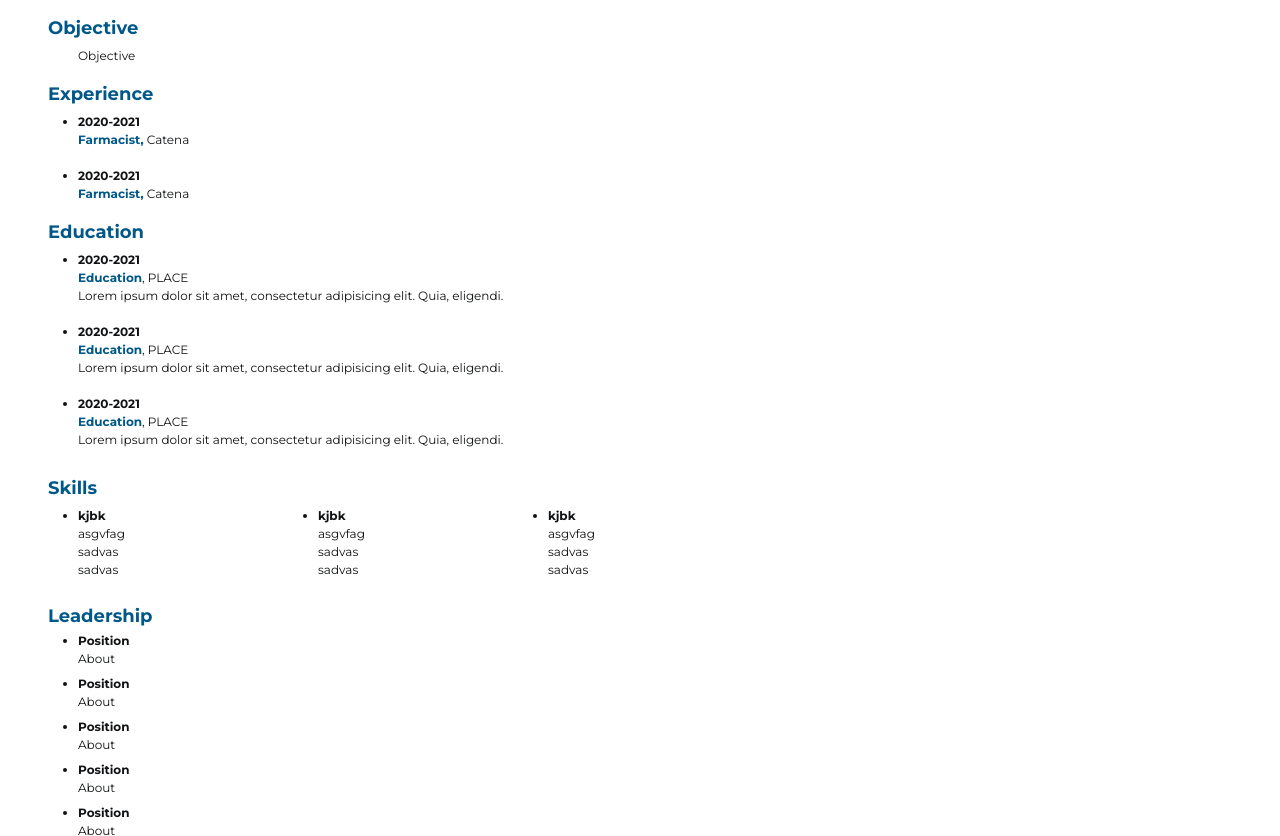
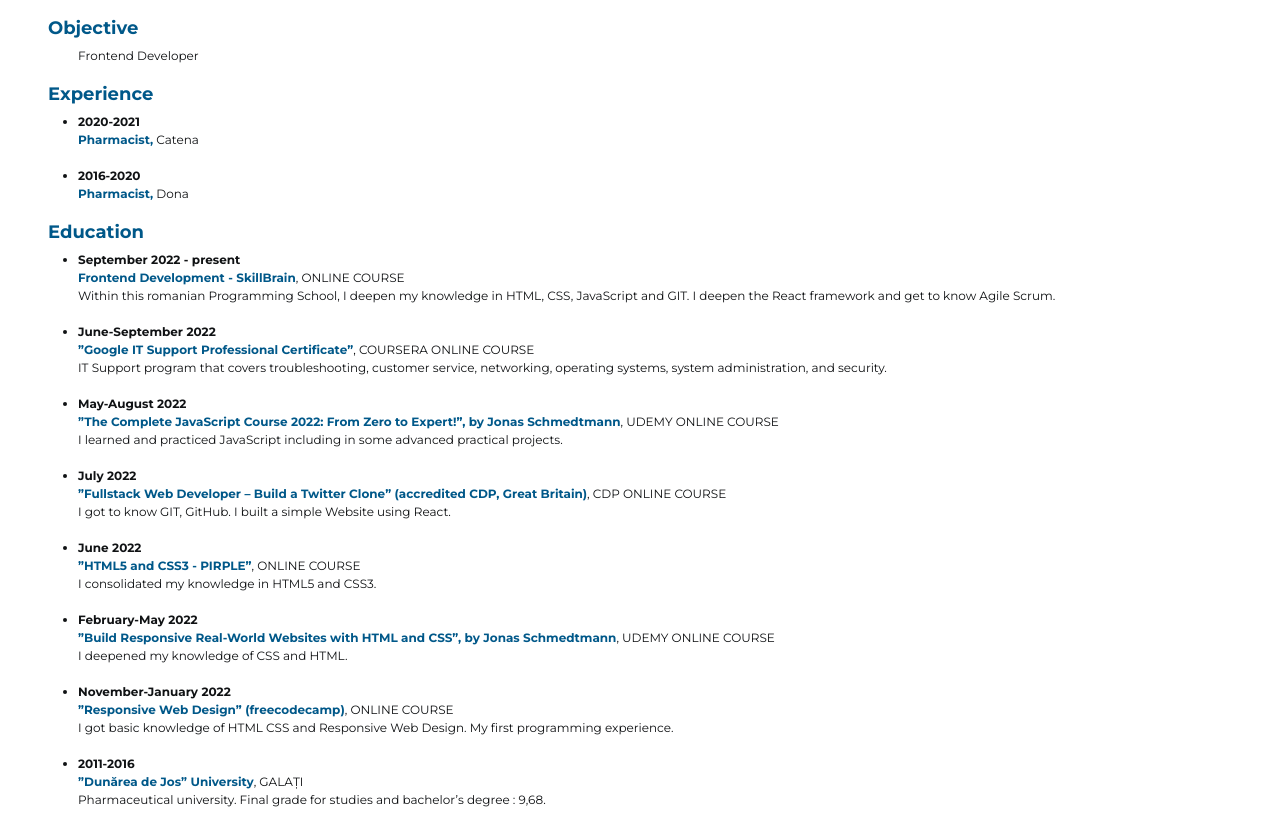
Before and after one commit to Ecaterina1991/Resume-Ecaterina-Stefan, a plain HTML site: page index.html in a window 1280 px wide. Shown: the part 115-951 px from the top of the page. Drawn offline with Linux system fonts and the light colour scheme; a web font is replaced by a local one.

Commit message:
completez toate campurile cu datele reale

```diff
--- a/index.html
+++ b/index.html
@@ -54,7 +54,7 @@
       <div class="content-resume">
         <div class="objective padding-bottom">
           <h2 class="title1">Objective</h2>
-          <p class="text1">Objective</p>
+          <p class="text1">Frontend Developer</p>
         </div>
 
         <div class="experience padding-bottom">
@@ -67,13 +67,13 @@
             <ul>
               <li><strong>2020-2021</strong></li>
 
-            <p><strong><span class="color-blue">Farmacist,</span></strong> Catena</p>
+            <p><strong><span class="color-blue">Pharmacist,</span></strong> Catena</p>
 
             <br>
 
-            <li><strong>2020-2021</strong></li>
+            <li><strong>2016-2020</strong></li>
 
-          <p><strong><span class="color-blue">Farmacist,</span></strong> Catena</p>
+          <p><strong><span class="color-blue">Pharmacist,</span></strong> Dona</p>
            </ul>
 
           </div>
@@ -87,24 +87,51 @@
           <div class="positionE">
             <ul>
               <li>
-                <strong>2020-2021</strong> <br />
-                <strong><span class="color-blue">Education</span></strong>, PLACE <br />
-                Lorem ipsum dolor sit amet, consectetur adipisicing elit. Quia,
-                eligendi.
+                <strong>September 2022 - present</strong> <br />
+                <strong><span class="color-blue">Frontend Development - SkillBrain</span></strong>, ONLINE COURSE <br />
+                Within this romanian Programming School, I deepen my knowledge in HTML, CSS, JavaScript and GIT. I deepen the React framework and get to know Agile Scrum.
               </li>
               <br />
               <li>
-                <strong>2020-2021</strong> <br />
-                <strong><span class="color-blue">Education</span></strong>, PLACE <br />
-                Lorem ipsum dolor sit amet, consectetur adipisicing elit. Quia,
-                eligendi.
+                <strong>June-September 2022</strong> <br />
+                <strong><span class="color-blue">”Google IT Support Professional Certificate”</span></strong>, COURSERA ONLINE COURSE <br />
+                IT Support program that covers troubleshooting, customer service, networking, operating systems, system administration, and security.
               </li>
               <br />
               <li>
-                <strong>2020-2021</strong> <br />
-                <strong><span class="color-blue">Education</span></strong>, PLACE <br />
-                Lorem ipsum dolor sit amet, consectetur adipisicing elit. Quia,
-                eligendi.
+                <strong>May-August 2022</strong> <br />
+                <strong><span class="color-blue">”The Complete JavaScript Course 2022: From Zero to Expert!”, by Jonas Schmedtmann</span></strong>, UDEMY ONLINE COURSE <br />
+                I learned and practiced JavaScript including in some advanced practical projects.
+              </li>
+              <br />
+              <li>
+                <strong>July 2022</strong> <br />
+                <strong><span class="color-blue">”Fullstack Web Developer – Build a Twitter Clone” (accredited CDP, Great Britain)</span></strong>, CDP ONLINE COURSE <br />
+                I got to know GIT, GitHub. I built a simple Website using React.
+              </li>
+              <br />
+              <li>
+                <strong>June 2022</strong> <br />
+                <strong><span class="color-blue">”HTML5 and CSS3 - PIRPLE”</span></strong>, ONLINE COURSE <br />
+                I consolidated my knowledge in HTML5 and CSS3.
+              </li>
+              <br />
+              <li>
+                <strong>February-May 2022</strong> <br />
+                <strong><span class="color-blue">”Build Responsive Real-World Websites with HTML and CSS”, by Jonas Schmedtmann</span></strong>, UDEMY ONLINE COURSE <br />
+                I deepened my knowledge of CSS and HTML.
+              </li>
+              <br />
+              <li>
+                <strong>November-January 2022</strong> <br />
+                <strong><span class="color-blue">”Responsive Web Design” (freecodecamp)</span></strong>, ONLINE COURSE <br />
+                I got basic knowledge of HTML CSS and Responsive Web Design. My first programming experience.
+              </li>
+              <br />
+              <li>
+                <strong>2011-2016</strong> <br />
+                <strong><span class="color-blue">”Dunărea de Jos” University</span></strong>, GALAȚI <br />
+                Pharmaceutical university. Final grade for studies and bachelor’s degree : 9,68.
               </li>
             </ul>
           </div>
@@ -171,28 +198,29 @@
           <div class="three-colons">
             <div class="colon-1">
               <ul>
-                <strong><li>kjbk</li></strong>
-                <li>asgvfag</li>
-                <li>sadvas</li>
-                <li>sadvas</li>
+                <strong><li>Programming/Technical</li></strong>
+                <li>HTML & CSS</li>
+                <li>JavaScript & React</li>
+                <li>GIT & GitHub</li>
               </ul>
             </div>
 
             <div class="colon-2">
               <ul>
-                <strong><li>kjbk</li></strong>
-                <li>asgvfag</li>
-                <li>sadvas</li>
-                <li>sadvas</li>
+                <strong><li>Professional</li></strong>
+                <li>Atention to detail</li>
+                <li>Ability to multitask</li>
+                <li>Great analytical skills</li>
               </ul>
             </div>
 
             <div class="colon-3">
               <ul>
-                <strong><li>kjbk</li></strong>
-                <li>asgvfag</li>
-                <li>sadvas</li>
-                <li>sadvas</li>
+                <strong><li>Computer Science</li></strong>
+                <li>Basic computer architecture</li>
+                <li>Operating systems (Windows, Linux)</li>
+                <li>Centralized management</li>
+
               </ul>
             </div>
           </div>
@@ -209,24 +237,16 @@
           <div class="positionL">
             <ul>
               <li>
-                <strong>Position</strong><br />
-                About
+                <strong>Pharmacist Director(Dona/Catena)</strong><br />
+                I coordinated the pharmacy team during the pandemic, in seasonal activities and in all situations in which the Director Pharmacist was absent (leaves).
               </li>
               <li>
-                <strong>Position</strong><br />
-                About
+                <strong>Coordinating Editor</strong><br />
+                I coordinated the "pocket bomb" supplement in the literary magazine ”La Plic”, in 2009 and I coordinated the correspondence page with young writers in the literary magazine ”Clipa”, being part of the main editorial team (2008-2012).
               </li>
               <li>
-                <strong>Position</strong><br />
-                About
-              </li>
-              <li>
-                <strong>Position</strong><br />
-                About
-              </li>
-              <li>
-                <strong>Position</strong><br />
-                About
+                <strong>Coordinator</strong><br />
+                I coordinated teams in practical activities in the University.
               </li>
             </ul>
           </div>
@@ -237,10 +257,10 @@
             <h2 class="title1">Achievements</h2>
             <div class="achievements-content">
               <ul>
-                <li>fdh</li>
+                <li>The National Prize for Youth in the field of literature (2012).</li>
+                <!-- <li>dfh</li>
                 <li>dfh</li>
-                <li>dfh</li>
-                <li>dfhd</li>
+                <li>dfhd</li> -->
               </ul>
             </div>
           </div>
```
